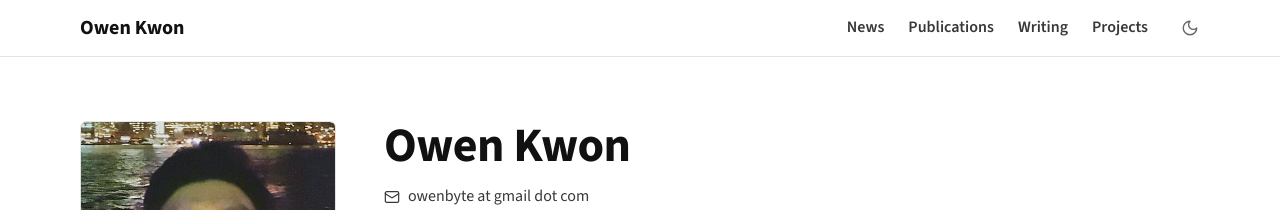
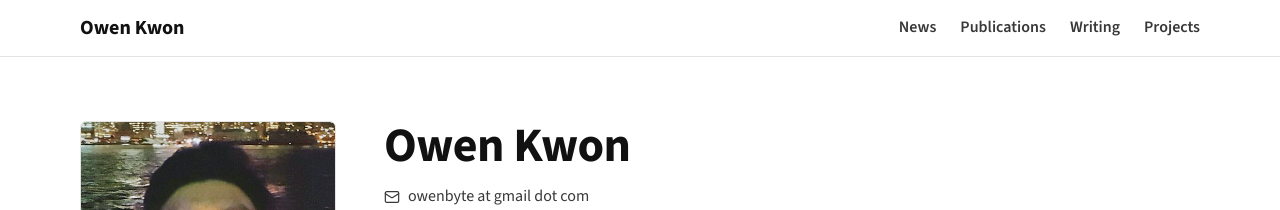
Before and after one commit to owenkgit/owenkgit.github.io, a Jekyll site: the page built from index.md, in a window 1280 px wide. Shown: the top 210 px of the page. Built offline with Jekyll 4.4.1, drawn with Linux system fonts in a browser that asks for light colours.

Commit message:
Remove dark mode and the theme toggle; the site is light only

```diff
--- a/_includes/head.html
+++ b/_includes/head.html
@@ -1,17 +1,9 @@
 <meta charset="utf-8">
 <meta name="viewport" content="width=device-width, initial-scale=1">
-<script>
-  // Apply the saved or system theme before first paint to avoid a flash.
-  (function () {
-    var t = matchMedia("(prefers-color-scheme: dark)").matches ? "dark" : "light";
-    try { t = localStorage.getItem("theme") || t; } catch (e) {}
-    document.documentElement.dataset.theme = t;
-  })();
-</script>
 <title>{% if page.title %}{{ page.title }} · {% endif %}{{ site.title }}</title>
 {% seo title=false %}
-<meta name="theme-color" content="#ffffff" media="(prefers-color-scheme: light)">
-<meta name="theme-color" content="#141414" media="(prefers-color-scheme: dark)">
+<meta name="color-scheme" content="light">
+<meta name="theme-color" content="#ffffff">
 <link rel="preload" href="{{ '/static/fonts/source-sans.woff2' | relative_url }}" as="font" type="font/woff2" crossorigin>
 <link rel="stylesheet" href="{% include asset.html path='/static/css/site.css' %}">
 <link rel="icon" href="{{ '/favicon.ico' | relative_url }}" sizes="16x16 32x32 48x48">
--- a/_includes/header.html
+++ b/_includes/header.html
@@ -8,9 +8,5 @@
       <a href="{{ home }}#writing">Writing</a>
       <a href="{{ home }}#projects">Projects</a>
     </nav>
-    <button class="icon-btn" type="button" data-theme-toggle aria-label="Toggle dark mode">
-      {%- include icon.html name="moon" class="i-moon" -%}
-      {%- include icon.html name="sun" class="i-sun" -%}
-    </button>
   </div>
 </header>
--- a/_includes/icon.html
+++ b/_includes/icon.html
@@ -2,8 +2,6 @@
 {%- capture paths -%}
 {%- case include.name -%}
 {%- when 'mail' -%}<rect x="2" y="4" width="20" height="16" rx="2"/><path d="m22 7-8.97 5.7a1.94 1.94 0 0 1-2.06 0L2 7"/>
-{%- when 'sun' -%}<circle cx="12" cy="12" r="4"/><path d="M12 2v2m0 16v2M4.93 4.93l1.41 1.41m11.32 11.32 1.41 1.41M2 12h2m16 0h2M6.34 17.66l-1.41 1.41M19.07 4.93l-1.41 1.41"/>
-{%- when 'moon' -%}<path d="M12 3a6 6 0 0 0 9 9 9 9 0 1 1-9-9Z"/>
 {%- endcase -%}
 {%- endcapture -%}
 <svg class="icon {{ include.class }}" viewBox="0 0 24 24" width="16" height="16" fill="none" stroke="currentColor" stroke-width="1.8" stroke-linecap="round" stroke-linejoin="round" aria-hidden="true" focusable="false">{{ paths }}</svg>
--- a/static/css/site.css
+++ b/static/css/site.css
@@ -1,7 +1,7 @@
 /* =============================================================================
    Tokens -> base -> layout -> components.
    Classic look: white page, one humanist sans (Source Sans 3), blue links.
-   Light/dark themes swap the color tokens via [data-theme] on <html>.
+   Light only: there is no dark theme.
    ========================================================================== */
 
 /* Source Sans 3 subset (Latin): weight 400–700; italic 400–600 for venue lines. */
@@ -18,7 +18,6 @@
   --text-3: #666666;
   --accent: #1a0dab;
   --accent-hover: #0b0080;
-  --img-filter: none;
 
   --sans: "Source Sans 3", -apple-system, BlinkMacSystemFont, "Segoe UI", Helvetica, Arial, sans-serif;
   --page: 70rem;
@@ -26,19 +25,6 @@
   --gutter: 1.25rem;
   --radius: 6px;
   --header-h: 3.5rem;
-}
-
-:root[data-theme="dark"] {
-  color-scheme: dark;
-  --bg: #141414;
-  --surface: #1d1d1d;
-  --line: #2e2e2e;
-  --text: #f3f3f3;
-  --text-2: #cfcfcf;
-  --text-3: #9d9d9d;
-  --accent: #8ab4f8;
-  --accent-hover: #b6d0fb;
-  --img-filter: brightness(0.9);
 }
 
 @media (min-width: 48rem) {
@@ -145,18 +131,6 @@ main.wrap { padding-bottom: 2rem; }
 @media (min-width: 48rem) {
   .nav { display: flex; }
 }
-
-.icon-btn {
-  display: inline-grid; place-items: center;
-  width: 2.25rem; height: 2.25rem; margin-right: -0.5rem; padding: 0;
-  border: 0; border-radius: var(--radius); background: none;
-  color: var(--text-3); font-size: 1.125rem; cursor: pointer;
-}
-.icon-btn:hover { color: var(--text); background: var(--surface); }
-
-.i-sun,
-:root[data-theme="dark"] .i-moon { display: none; }
-:root[data-theme="dark"] .i-sun { display: block; }
 
 /* Intro: photo beside name, email and bio ----------------------------------*/
 
@@ -281,7 +255,7 @@ main.wrap { padding-bottom: 2rem; }
   background: var(--surface);
 }
 .media > video,
-.media > img { width: 100%; height: 100%; object-fit: cover; filter: var(--img-filter); }
+.media > img { width: 100%; height: 100%; object-fit: cover; }
 
 /* Letterboxed media sit on a blurred copy of their poster instead of flat bars. */
 .media--contain { position: relative; isolation: isolate; }
@@ -349,7 +323,6 @@ main.wrap { padding-bottom: 2rem; }
   border-radius: var(--radius);
   background: var(--surface);
   object-fit: cover;
-  filter: var(--img-filter);
 }
 
 .project h3 { font-size: 1.1875rem; font-weight: 600; line-height: 1.3; }
--- a/static/js/site.js
+++ b/static/js/site.js
@@ -1,10 +1,3 @@
-// Theme toggle flips light/dark and remembers the choice.
-document.querySelectorAll("[data-theme-toggle]").forEach((btn) => btn.addEventListener("click", () => {
-  const next = document.documentElement.dataset.theme === "dark" ? "light" : "dark";
-  document.documentElement.dataset.theme = next;
-  try { localStorage.setItem("theme", next); } catch (e) {}
-}));
-
 // Email links are assembled here so the plain address isn't in the HTML.
 document.querySelectorAll("[data-email]").forEach((a) => { a.href = `mailto:${a.dataset.email.replace("|", "@")}`; });
 
```
Also changed, not shown: CLAUDE.md (+2 -2 lines).
